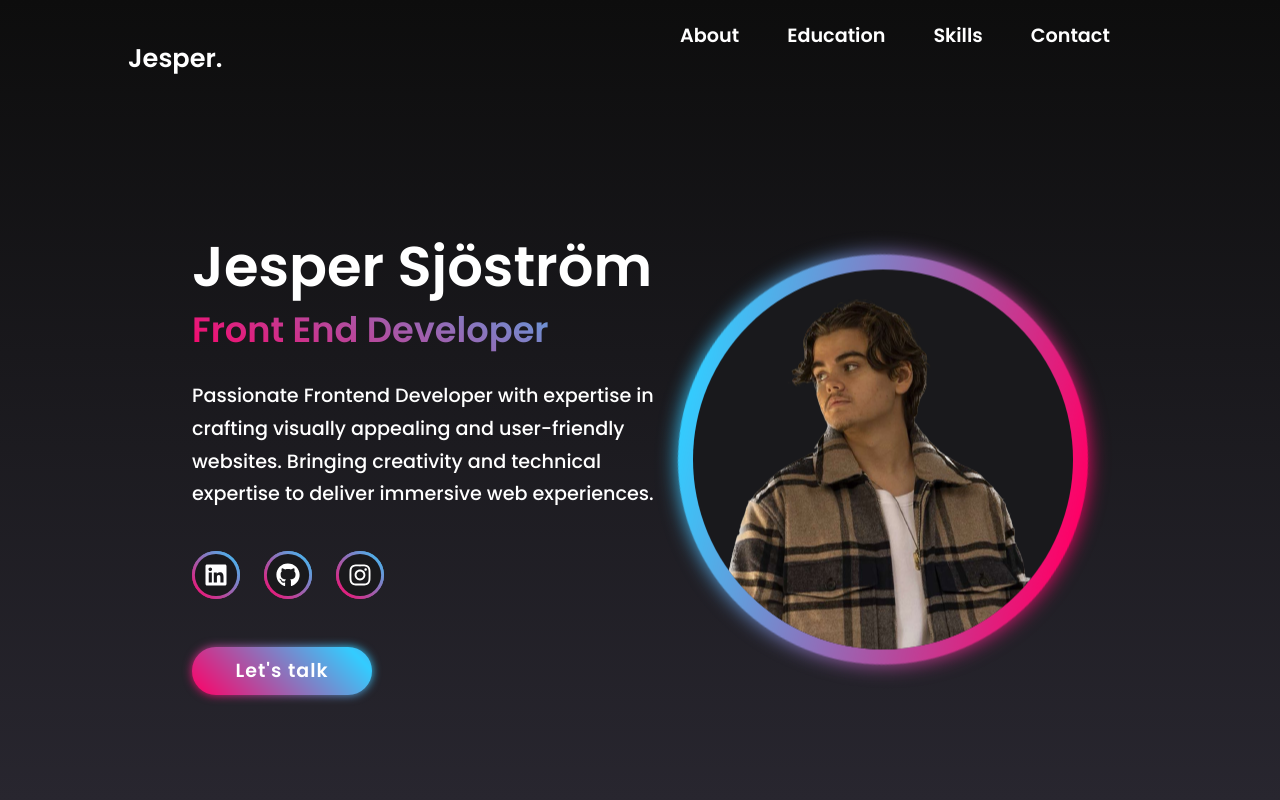
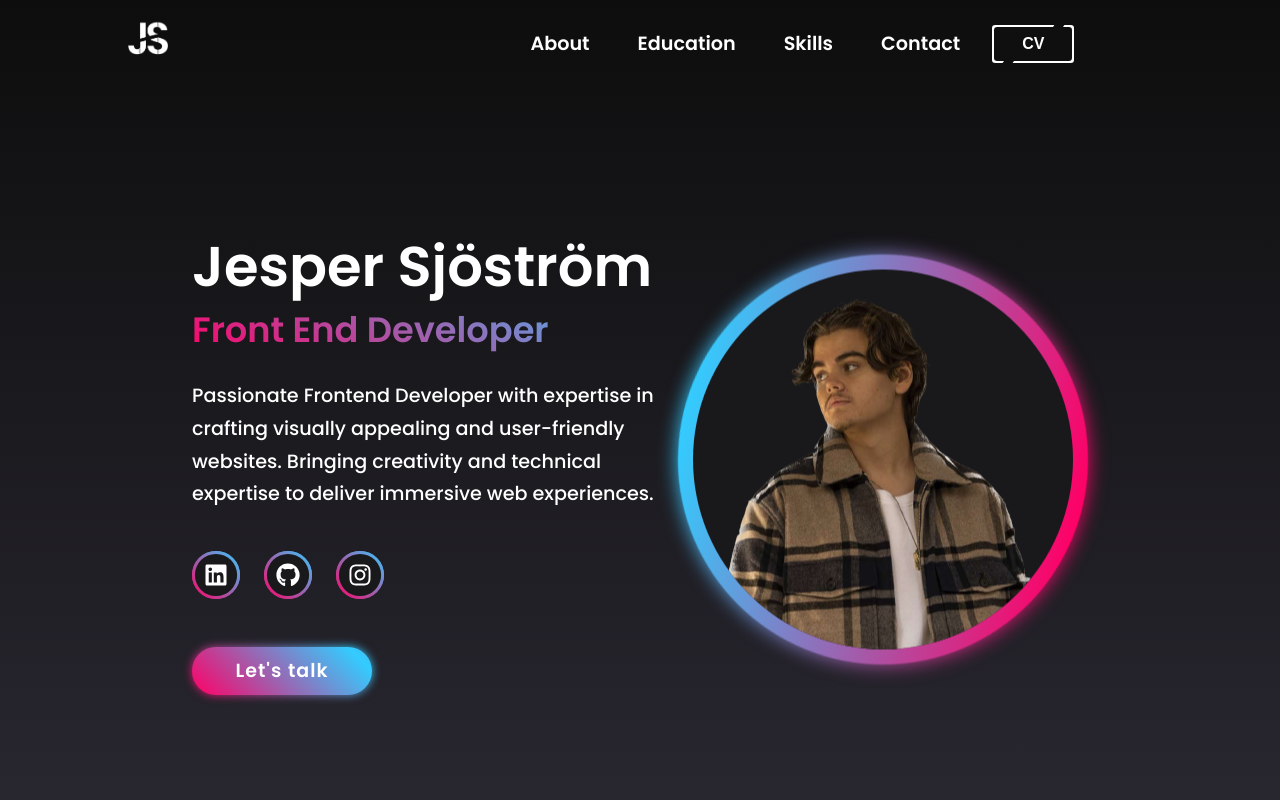
Before and after one commit to JesperSjostrom2/jespersjostrom2.github.io, a React (Create React App) app: page / in a window 1280 px wide. Shown: the top 800 px of the page. Built offline with nearby package versions, Linux system fonts and the light colour scheme; no server answers; the HTML template or start-up script is replaced by a standard one.

Commit message:
feat: icon shows when hamburger menu is active

```diff
--- a/src/components/navbar/Navbar.jsx
+++ b/src/components/navbar/Navbar.jsx
@@ -1,41 +1,55 @@
-import React from 'react'
-import './navbar.css'
-import { FaBars, FaTimes } from 'react-icons/fa'
-import { useRef, useEffect } from 'react';
+import React, { useRef, useState } from 'react';
+import './navbar.css';
+import { FaBars, FaTimes } from 'react-icons/fa';
+import logo from '../../assets/logo.png';
 
 const Navbar = () => {
-  useEffect(() => {
-    document.title = "Jesper Sjostrom | Frontend Developer"
- }, []);
-  const navRef = useRef()
+  const navRef = useRef();
+  const [isOpen, setIsOpen] = useState(false);
 
   const showNavbar = () => {
-    navRef.current.classList.toggle("responsive_nav")
-  }
+    setIsOpen(!isOpen);
+  };
 
   const closeNavbar = () => {
-    navRef.current.classList.remove('responsive_nav');
+    setIsOpen(false);
   };
 
   return (
-
     <header className="header">
-        <a href="#home" className="logo"> <span>J</span>esper. </a>
-
-        <nav ref={navRef} className="navbar">
-        <a href="#about" onClick={closeNavbar}>About</a>
-        <a href="#education" onClick={closeNavbar}>Education</a>
-        <a href="#skills" onClick={closeNavbar}>Skills</a>
-        <a href="#contact" onClick={closeNavbar}>Contact</a>
+      <a href="#home">
+        <img
+          src={logo}
+          className={`logo ${isOpen ? 'logo-open' : ''}`}
+          alt="logo"
+        />
+      </a>
+      <nav ref={navRef} className={`navbar ${isOpen ? 'responsive_nav' : ''}`}>
+        <a href="#about" onClick={closeNavbar}>
+          About
+        </a>
+        <a href="#education" onClick={closeNavbar}>
+          Education
+        </a>
+        <a href="#skills" onClick={closeNavbar}>
+          Skills
+        </a>
+        <a href="#contact" onClick={closeNavbar}>
+          Contact
+        </a>
+        <button className="cv">
+          <span>CV</span>
+          <i></i>
+        </button>
         <button className="nav-btn nav-close-btn" onClick={showNavbar}>
           <FaTimes />
-          </button>
-        </nav>
-        <button className="nav-btn" onClick={showNavbar}>
-        <FaBars/>
         </button>
+      </nav>
+      <button className="nav-btn" onClick={showNavbar}>
+        <FaBars />
+      </button>
     </header>
-  )
-}
+  );
+};
 
-export default Navbar
+export default Navbar;
--- a/src/components/navbar/navbar.css
+++ b/src/components/navbar/navbar.css
@@ -16,11 +16,15 @@
     color: var(--color-white);
     font-weight: 600;
     animation: slideTop 1s ease forwards;
+    width: 2.5rem;
+    height: auto;
+
   }
 
-
   .navbar {
-    margin-left: 40%;
+    display: flex;
+    align-items: center;
+    margin-left: auto;
   }
 
   .navbar a {
@@ -54,6 +58,98 @@
     font-size: 1.8rem;
   }
 
+  .cv {
+    padding: 10px 30px;
+    background: #fff;
+    transition: 0.5s;
+    position: relative;
+    color: #fff;
+    border-radius: 0.2rem;
+    margin-left: 2rem;
+    cursor: pointer;
+    animation: slideTop 0.5s ease forwards;
+    opacity: 0;
+    animation-delay: 0.7s;
+    font-weight: 600;
+    font-size: 1rem;
+  }
+
+  .cv:hover {
+    background: var(--color-main);
+    color: var(--color-main);
+    box-shadow: 0 0 35px var(--color-main);
+  }
+
+  .cv:before {
+    content: '';
+    position: absolute;
+    inset: 2px;
+    background: #0F0F10;
+    border-radius: 0.2rem;
+  }
+
+  .cv span {
+    position: relative;
+    z-index: 1;
+  }
+
+  .cv i {
+    position: absolute;
+    inset: 0;
+    display: block;
+  }
+
+  .cv i::before {
+    content: '';
+    position: absolute;
+    top: 0;
+    left: 80%;
+    width: 10px;
+    height: 4px;
+    background: #0F0F10;
+    transform: translateX(-50%) skewX(325deg);
+    transition: 0.5s;
+  }
+
+  .cv:hover i::before {
+    width: 20px;
+    left: 20%;
+  }
+
+  .cv i::after {
+    content: '';
+    position: absolute;
+    bottom: 0;
+    left: 20%;
+    width: 10px;
+    height: 4px;
+    background: #0F0F10;
+    transform: translateX(-50%) skewX(325deg);
+    transition: 0.5s;
+  }
+
+  .cv:hover i::after {
+    width: 20px;
+    left: 80%;
+  }
+
+  .logo-open {
+    position: absolute;
+    top: 50%;
+    left: 49.5%;
+    transform: translate(-50%, -50%);
+    z-index: 2;
+    animation: slideBottom 1s ease forwards;
+    animation-delay: 0.5s;
+    opacity: 0;
+    transition: 1s;
+    width: 4rem;
+    height: auto;
+    background-color: var(--color-main);
+    padding: 0.5rem;
+    border-radius: 1rem;
+  }
+
   @media only screen and (max-width: 1024px) {
     .nav-btn {
       visibility: visible;
@@ -71,7 +167,8 @@
       height: 60%;
       width: 100%;
       display: flex;
-        flex-direction: column;background-color: #171717;
+      flex-direction: column;
+      background-color: #171717;
       justify-content: center;
       gap: 1.5rem;
       background-color: #171717;
@@ -91,6 +188,14 @@
 
     .navbar a {
       font-size: 1.5rem;
-        padding-left: 3rem;
+      text-align: center;
+    }
+
+    .cv {
+        margin-left: 3rem;
+    }
+
+      .responsive_nav .logo-open {
+        display: block;
       }
   }
```
Lines whose indentation alone changed are shown as unchanged.
